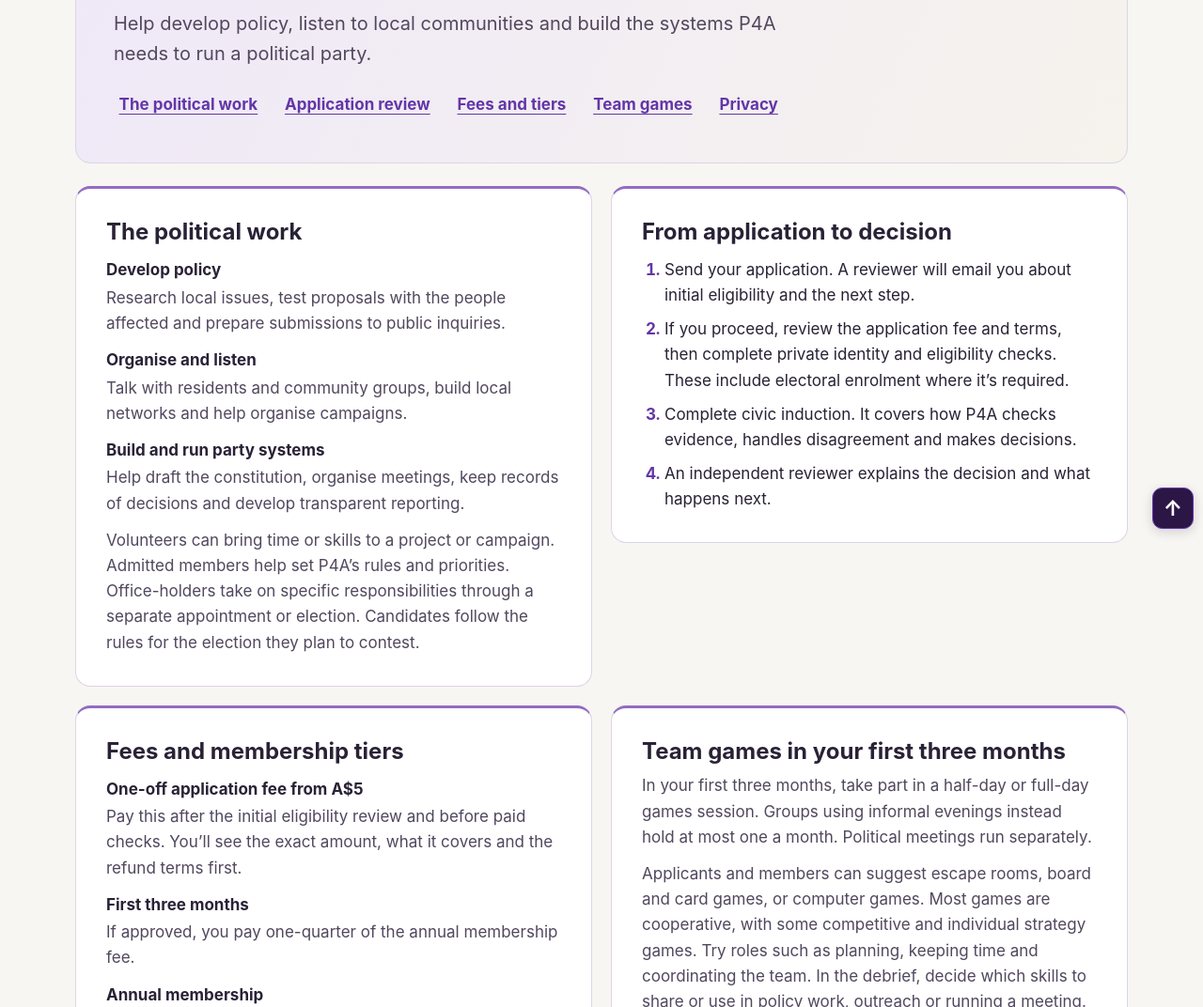
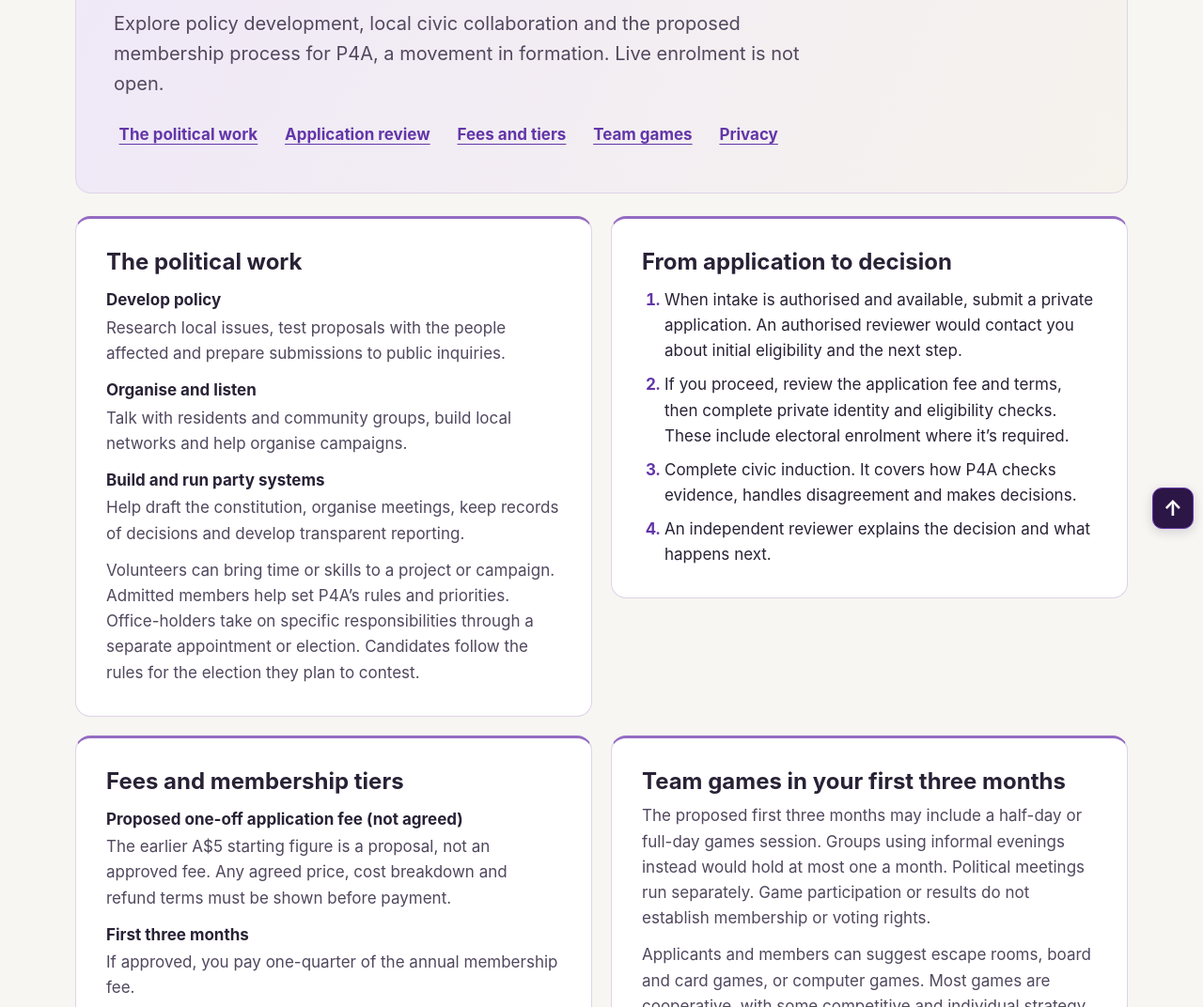
Before and after one commit to auraofintelligence/p4a-membership, a website: page application-public/guide.html in a window 1280 px wide. Shown: the part 227-1299 px from the top of the page at 94% size. Drawn offline with Linux system fonts and the light colour scheme.

Commit message:
Gate A: make guide preview-only with reciprocal participation routes

```diff
--- a/application-public/guide.html
+++ b/application-public/guide.html
@@ -24,7 +24,7 @@
   <main id="main" tabindex="-1">
     <header class="intro">
       <h1>Membership guide</h1>
-      <p class="lead">Help develop policy, listen to local communities and build the systems P4A needs to run a political party.</p>
+      <p class="lead">Explore policy development, local civic collaboration and the proposed membership process for P4A, a movement in formation. Live enrolment is not open.</p>
       <nav class="page-links" aria-label="On this page">
         <a href="#roles">The political work</a>
         <a href="#review">Application review</a>
@@ -51,7 +51,7 @@
       <section class="panel guide-panel" id="review" aria-labelledby="review-title">
         <h2 id="review-title">From application to decision</h2>
         <ol class="guide-steps">
-          <li>Send your application. A reviewer will email you about initial eligibility and the next step.</li>
+          <li>When intake is authorised and available, submit a private application. An authorised reviewer would contact you about initial eligibility and the next step.</li>
           <li>If you proceed, review the application fee and terms, then complete private identity and eligibility checks. These include electoral enrolment where it’s required.</li>
           <li>Complete civic induction. It covers how P4A checks evidence, handles disagreement and makes decisions.</li>
           <li>An independent reviewer explains the decision and what happens next.</li>
@@ -61,19 +61,19 @@
       <section class="panel guide-panel" id="fees" aria-labelledby="fees-title">
         <h2 id="fees-title">Fees and membership tiers</h2>
         <dl class="guide-details">
-          <dt>One-off application fee from A$5</dt>
-          <dd>Pay this after the initial eligibility review and before paid checks. You’ll see the exact amount, what it covers and the refund terms first.</dd>
+          <dt>Proposed one-off application fee (not agreed)</dt>
+          <dd>The earlier A$5 starting figure is a proposal, not an approved fee. Any agreed price, cost breakdown and refund terms must be shown before payment.</dd>
           <dt>First three months</dt>
           <dd>If approved, you pay one-quarter of the annual membership fee.</dd>
           <dt>Annual membership</dt>
           <dd>If you continue after the first three months, you pay the annual fee for the next 12 months.</dd>
         </dl>
-        <p class="notice">P4A is developing membership tiers. We’ll show the price, what your fee covers and any processing charges before payment.</p>
+        <p class="notice">The fee and tier examples are proposals only. No price, payment provider or membership activation is agreed. Membership cost-plus is limited to hosting, storage, software and included AI upgrades, with transparent processing charges and any agreed margin. Organising, labour and campaigning are separate.</p>
       </section>
 
       <section class="panel guide-panel" id="games" aria-labelledby="games-title">
         <h2 id="games-title">Team games in your first three months</h2>
-        <p>In your first three months, take part in a half-day or full-day games session. Groups using informal evenings instead hold at most one a month. Political meetings run separately.</p>
+        <p>The proposed first three months may include a half-day or full-day games session. Groups using informal evenings instead would hold at most one a month. Political meetings run separately. Game participation or results do not establish membership or voting rights.</p>
         <p>Applicants and members can suggest escape rooms, board and card games, or computer games. Most games are cooperative, with some competitive and individual strategy games. Try roles such as planning, keeping time and coordinating the team. In the debrief, decide which skills to share or use in policy work, outreach or running a meeting.</p>
         <h3>Recording and review</h3>
         <p>The initial check-in takes place off camera and off mic. Before the game, participants give separate consent after hearing what we’ll capture, who can see it and when we’ll delete it. We record each game from start to finish using camera video, audio and screen capture where applicable.</p>
```
